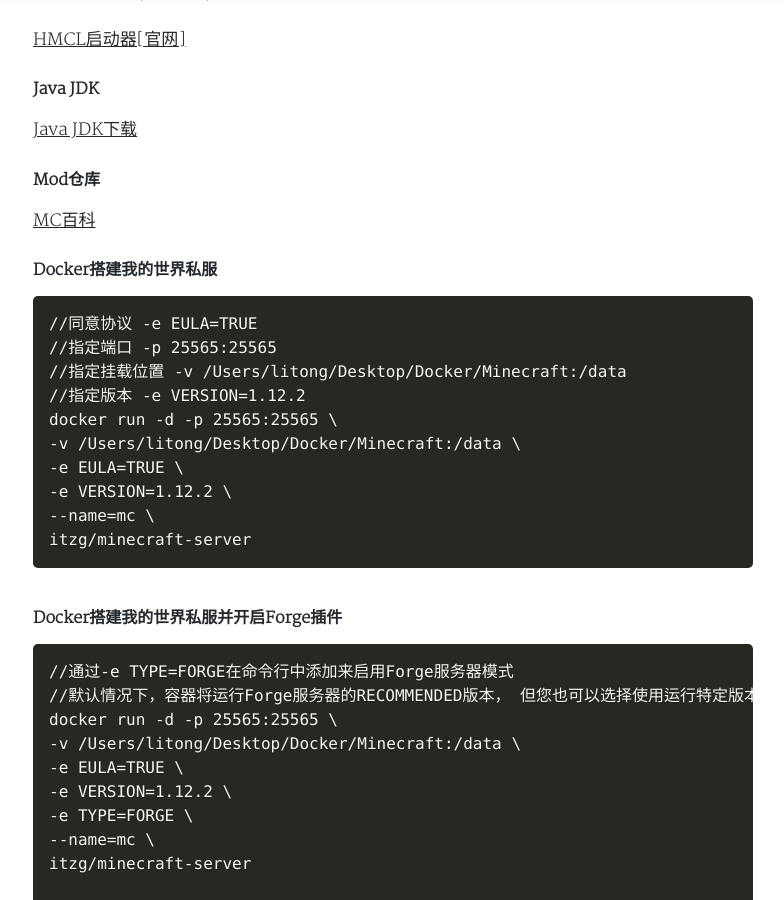
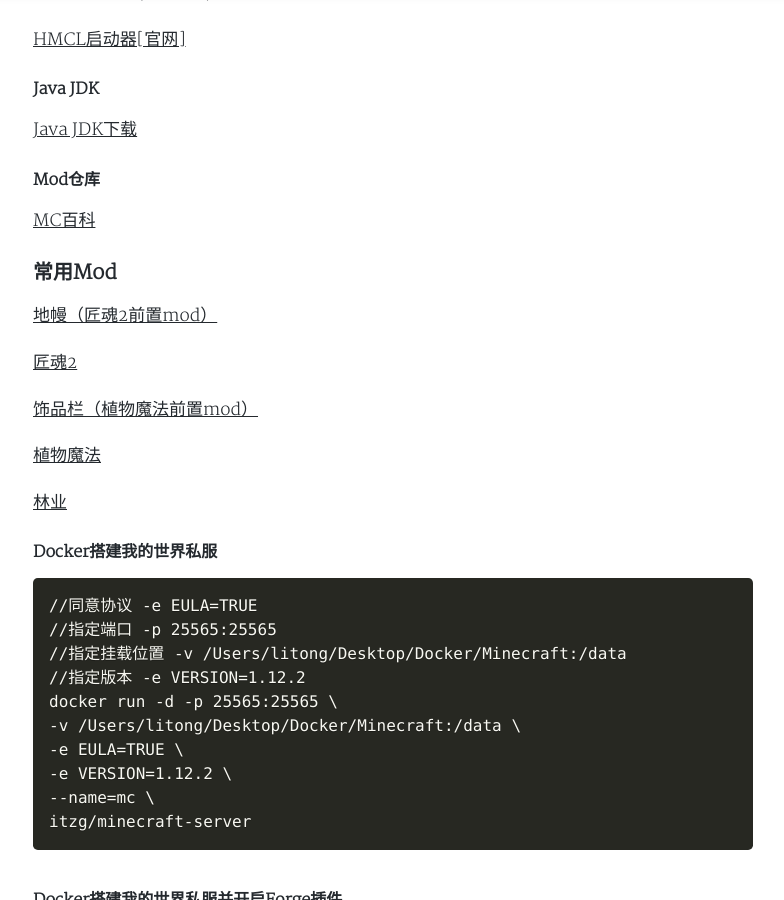
Before and after one commit to litong1993/litong1993.github.com, a Jekyll site: the page built from _posts/游戏/2019-11-24-我的世界.md, in a window 1280 px wide and 900 px high, scrolled down 558 px. Shown: the whole window, without its empty margins (247-1031 px from the left). Built offline with Jekyll 4.4.1, drawn with Linux system fonts in a browser that asks for light colours; nearby versions of some CDN libraries; a style sheet for code colours, icons or effects is not loaded.

Commit message:
Update 2019-11-24-我的世界.md

```diff
--- a/_posts/游戏/2019-11-24-我的世界.md
+++ b/_posts/游戏/2019-11-24-我的世界.md
@@ -20,6 +20,18 @@ tags: 游戏
 #### Mod仓库
 
 [MC百科](http://mcmod.cn)
+
+### 常用Mod
+
+[地幔（匠魂2前置mod）](https://www.mcmod.cn/class/329.html)
+
+[匠魂2](https://www.mcmod.cn/class/683.html)
+
+[饰品栏（植物魔法前置mod）](https://www.mcmod.cn/class/473.html)
+
+[植物魔法](https://www.mcmod.cn/class/332.html)
+
+[林业](https://www.mcmod.cn/class/5.html)
 
 #### Docker搭建我的世界私服
 
```
